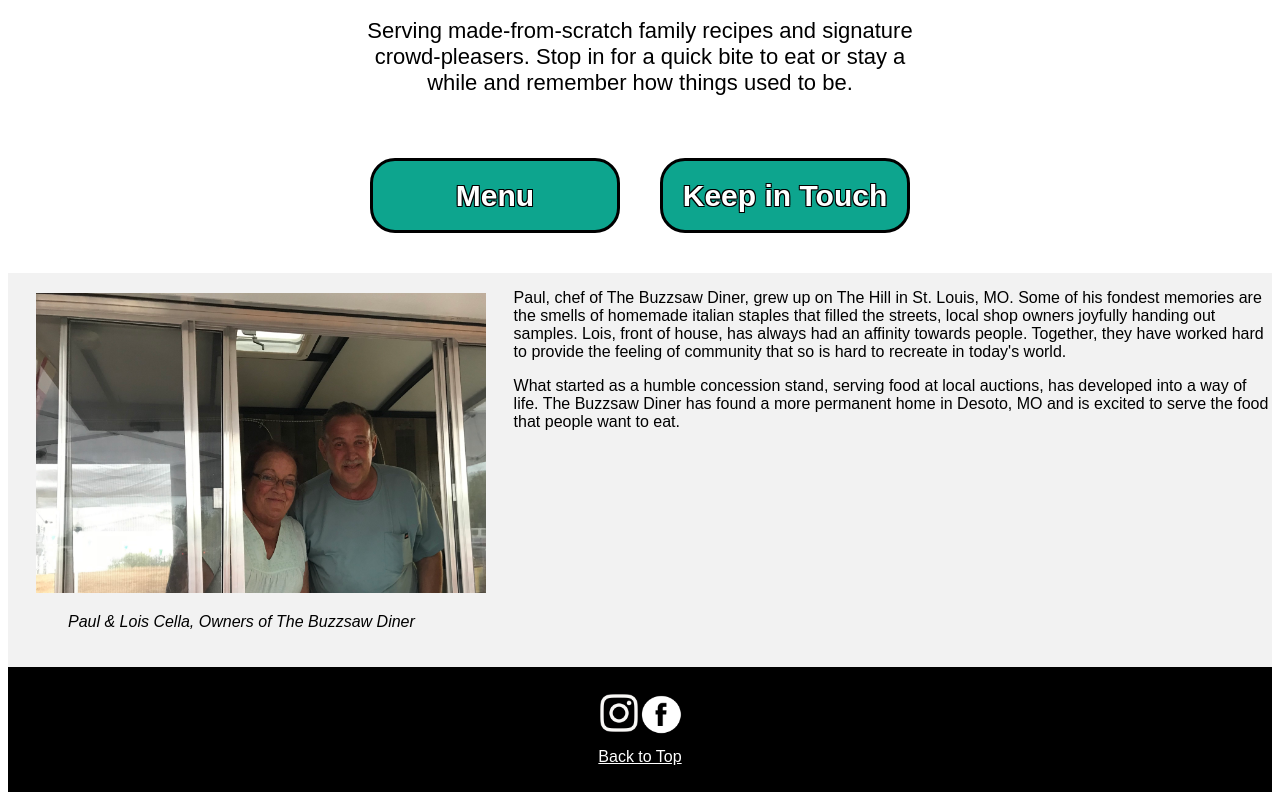
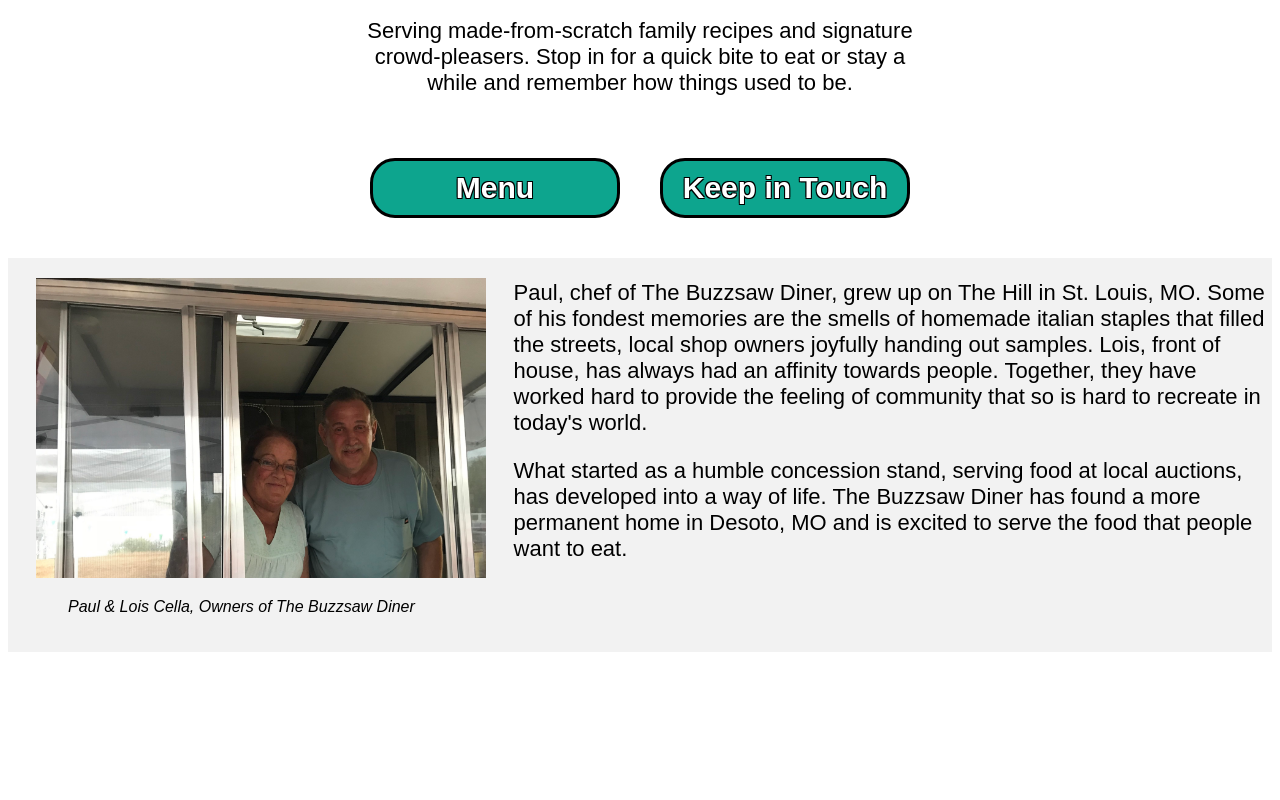
Before and after one commit to MariahLightfoot/TheBuzzsawDiner, an Angular app: page / in a window 1280 px wide. Shown: the part 1026-1826 px from the top of the page. After the commit the page ends 1686 px from the top, so only its background shows below. Built offline with nearby package versions, Linux system fonts and the light colour scheme.

Commit message:
more css. cant get footer to stay at the bottom now that it is full length...

```diff
--- a/src/app/buttons/buttons.component.css
+++ b/src/app/buttons/buttons.component.css
@@ -9,7 +9,7 @@
     padding: 5px;
     margin: 20px;
     width: 250px;
-    height: 75px;
+    height: 60px;
     background: #0da58e;
     font-size: 30px;
     font-weight: 600;
--- a/src/app/footer/footer.component.css
+++ b/src/app/footer/footer.component.css
@@ -4,6 +4,10 @@
     background-color: black;
     height: 100px;
     padding-top: 25px;
+    left: 0;
+    bottom: 0;
+    position: absolute;
+    width: 100%;
 }
 
 a{
--- a/src/app/owners/owners.component.css
+++ b/src/app/owners/owners.component.css
@@ -3,6 +3,7 @@
     grid-template-columns: 40% 60%;
     background-color: #f2f2f2;
     font-family: Arial, Helvetica, sans-serif;
+    width: 100%;
 }
 
 .pictureOfOwners{
@@ -15,3 +16,7 @@
     padding-left: 40px;
     font-style: italic;
 }
+
+.ownersBio{
+    font-size: 22px;
+}
```
